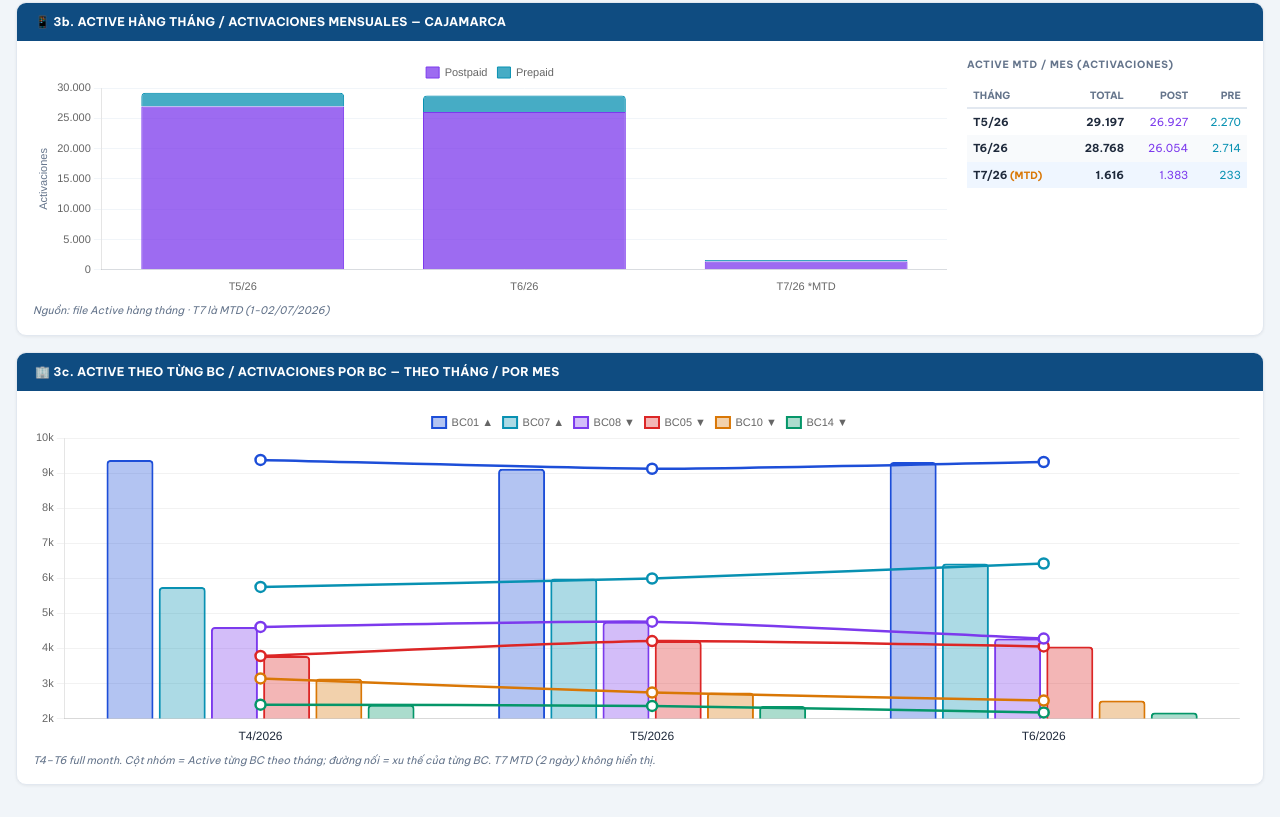
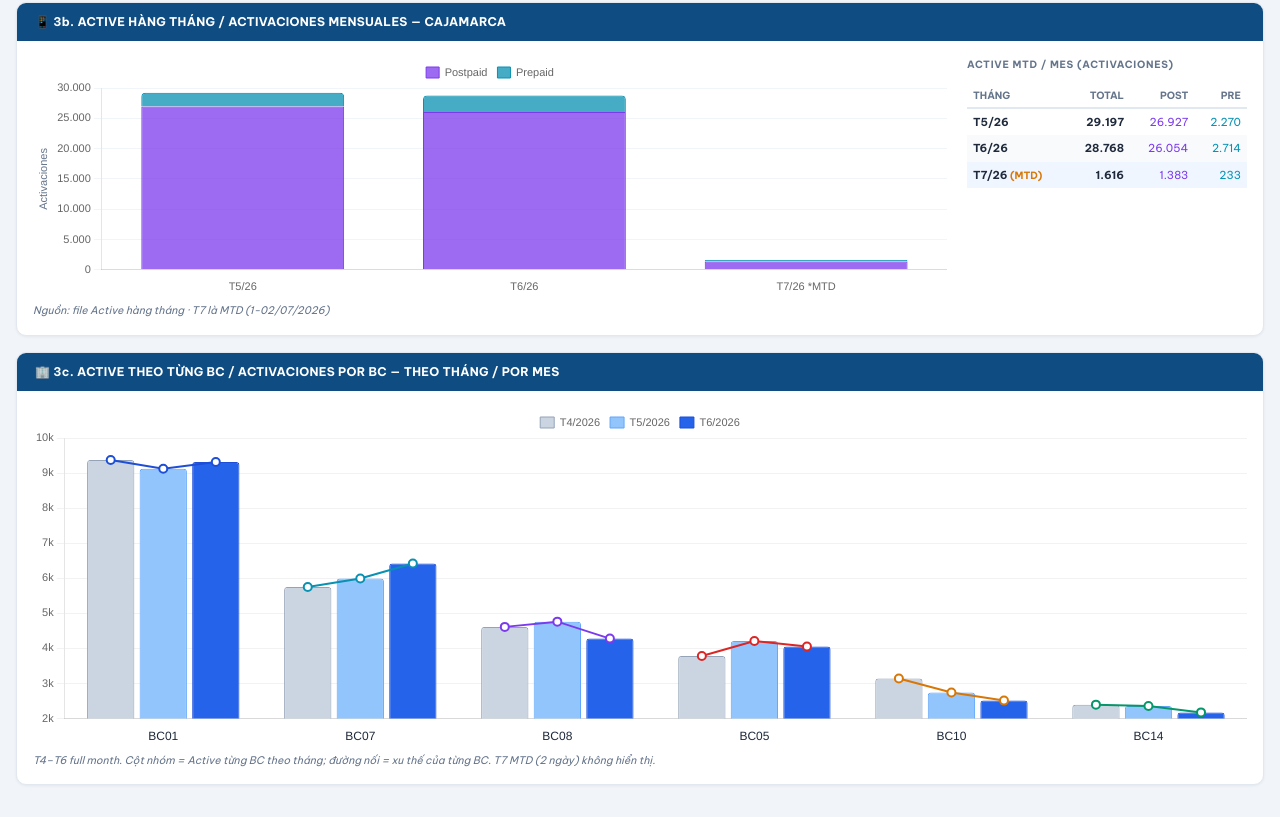
Before and after one commit to namnh2212/caj-dashboard, a plain HTML site: page index.html in a window 1280 px wide. Shown: the part 1744-2561 px from the top of the page. Drawn offline with nearby package versions, Linux system fonts and the light colour scheme.

Commit message:
chart: X=BC grouped bars (T4/T5/T6) + afterDraw trend line per BC

```diff
--- a/index.html
+++ b/index.html
@@ -1927,76 +1927,100 @@ function buildKPICards() {
     });
   })();
 
-  // ── Active by BC by Month – grouped bars + trend lines (single chart) ──
+  // ── Active by BC: grouped bars (T4,T5,T6) + trend line per BC via afterDraw ──
   try {
     (function() {
       var fmt = function(v){ return v.toLocaleString('de-DE'); };
-      // X = tháng (3 điểm), mỗi BC = 1 cặp bar + line
-      var labels = ['T4/2026','T5/2026','T6/2026'];
-      var BCS = [
-        {id:'BC01', data:[9375,9124,9316], color:'#1d4ed8'},
-        {id:'BC07', data:[5754,5995,6423], color:'#0891b2'},
-        {id:'BC08', data:[4615,4764,4281], color:'#7c3aed'},
-        {id:'BC05', data:[3785,4210,4058], color:'#dc2626'},
-        {id:'BC10', data:[3145,2743,2513], color:'#d97706'},
-        {id:'BC14', data:[2398,2361,2177], color:'#059669'},
-      ];
-      var datasets = [];
-      BCS.forEach(function(bc) {
-        var delta = bc.data[2] - bc.data[1];
-        var arrow = delta >= 0 ? ' ▲' : ' ▼';
-        // Bar
-        datasets.push({
-          type:'bar', label: bc.id + arrow,
-          data: bc.data,
-          backgroundColor: bc.color+'55',
-          borderColor: bc.color, borderWidth:2, borderRadius:4,
-          order: 2
-        });
-        // Line (trend) — hidden from legend
-        datasets.push({
-          type:'line', label: bc.id+'_line',
-          data: bc.data,
-          borderColor: bc.color, borderWidth:2.5,
-          pointRadius:5, pointBackgroundColor:'#fff',
-          pointBorderColor: bc.color, pointBorderWidth:2.5,
-          tension:0.2, fill:false, order:1
-        });
-      });
+      var bcLabels = ['BC01','BC07','BC08','BC05','BC10','BC14'];
+      var bcColors = ['#1d4ed8','#0891b2','#7c3aed','#dc2626','#d97706','#059669'];
+      // [T4, T5, T6] per BC — order matches bcLabels
+      var T4 = [9375,5754,4615,3785,3145,2398];
+      var T5 = [9124,5995,4764,4210,2743,2361];
+      var T6 = [9316,6423,4281,4058,2513,2177];
+
+      var trendPlugin = {
+        id: 'bcTrendLines',
+        afterDraw: function(chart) {
+          var ctx2 = chart.ctx;
+          var m0 = chart.getDatasetMeta(0); // T4 bars
+          var m1 = chart.getDatasetMeta(1); // T5 bars
+          var m2 = chart.getDatasetMeta(2); // T6 bars
+          if (!m0.data.length) return;
+          ctx2.save();
+          for (var i = 0; i < bcLabels.length; i++) {
+            var b0 = m0.data[i], b1 = m1.data[i], b2 = m2.data[i];
+            var col = bcColors[i];
+            // Draw trend line T4→T5→T6
+            ctx2.beginPath();
+            ctx2.strokeStyle = col;
+            ctx2.lineWidth = 2;
+            ctx2.setLineDash([]);
+            ctx2.moveTo(b0.x, b0.y);
+            ctx2.lineTo(b1.x, b1.y);
+            ctx2.lineTo(b2.x, b2.y);
+            ctx2.stroke();
+            // Draw dots at each point
+            [{b:b0,v:T4[i]},{b:b1,v:T5[i]},{b:b2,v:T6[i]}].forEach(function(pt){
+              ctx2.beginPath();
+              ctx2.arc(pt.b.x, pt.b.y, 4, 0, Math.PI*2);
+              ctx2.fillStyle = '#fff';
+              ctx2.fill();
+              ctx2.strokeStyle = col;
+              ctx2.lineWidth = 2;
+              ctx2.stroke();
+            });
+          }
+          ctx2.restore();
+        }
+      };
+
       var ctx = document.getElementById('activeBCChart');
       if (!ctx) return;
       new Chart(ctx.getContext('2d'), {
-        type:'bar',
-        data:{ labels:labels, datasets:datasets },
-        options:{
+        type: 'bar',
+        plugins: [trendPlugin],
+        data: {
+          labels: bcLabels,
+          datasets: [
+            { label:'T4/2026', data:T4,
+              backgroundColor:'#cbd5e1', borderColor:'#94a3b8',
+              borderWidth:1, borderRadius:3 },
+            { label:'T5/2026', data:T5,
+              backgroundColor:'#93c5fd', borderColor:'#60a5fa',
+              borderWidth:1, borderRadius:3 },
+            { label:'T6/2026', data:T6,
+              backgroundColor:'#2563eb', borderColor:'#1d4ed8',
+              borderWidth:1, borderRadius:3 },
+          ]
+        },
+        options: {
           responsive:true, maintainAspectRatio:false,
           interaction:{ mode:'index', intersect:false },
-          plugins:{
-            legend:{
-              position:'top',
-              labels:{ font:{size:11}, boxWidth:14, padding:10,
-                filter:function(item){ return !item.text.includes('_line'); }
-              }
-            },
+          plugins: {
+            legend:{ position:'top', labels:{ font:{size:11}, boxWidth:14 } },
             tooltip:{
               callbacks:{
                 label:function(c){
-                  if(c.dataset.label.includes('_line')) return null;
-                  var bc = BCS[Math.floor(c.datasetIndex/2)];
-                  var d = c.dataIndex>0 ? c.raw - bc.data[c.dataIndex-1] : null;
+                  var vals = [T4,T5,T6];
+                  var prev = c.datasetIndex>0 ? vals[c.datasetIndex-1][c.dataIndex] : null;
+                  var d = prev!==null ? c.raw-prev : null;
                   var dStr = d!==null?' ('+(d>=0?'+':'')+fmt(d)+')':'';
-                  return '  '+bc.id+': '+fmt(c.raw)+dStr;
+                  return '  '+c.dataset.label+': '+fmt(c.raw)+dStr;
+                },
+                afterTitle:function(items){
+                  var i=items[0].dataIndex;
+                  var delta=T6[i]-T5[i];
+                  return ['Xu thế T5→T6: '+(delta>=0?'▲ +':'▼ ')+fmt(delta)];
                 }
               }
             }
           },
           scales:{
-            x:{ ticks:{font:{size:12},color:'#1e293b'},
-                grid:{display:false} },
+            x:{ ticks:{font:{size:12},color:'#1e293b'}, grid:{display:false} },
             y:{ beginAtZero:false,
-                ticks:{font:{size:11}, callback:function(v){
-                  return v>=1000?(v/1000).toFixed(0)+'k':v; }},
-                grid:{color:'rgba(0,0,0,.05)'} }
+              ticks:{font:{size:11}, callback:function(v){
+                return v>=1000?(v/1000).toFixed(0)+'k':v; }},
+              grid:{color:'rgba(0,0,0,.05)'} }
           }
         }
       });
```
